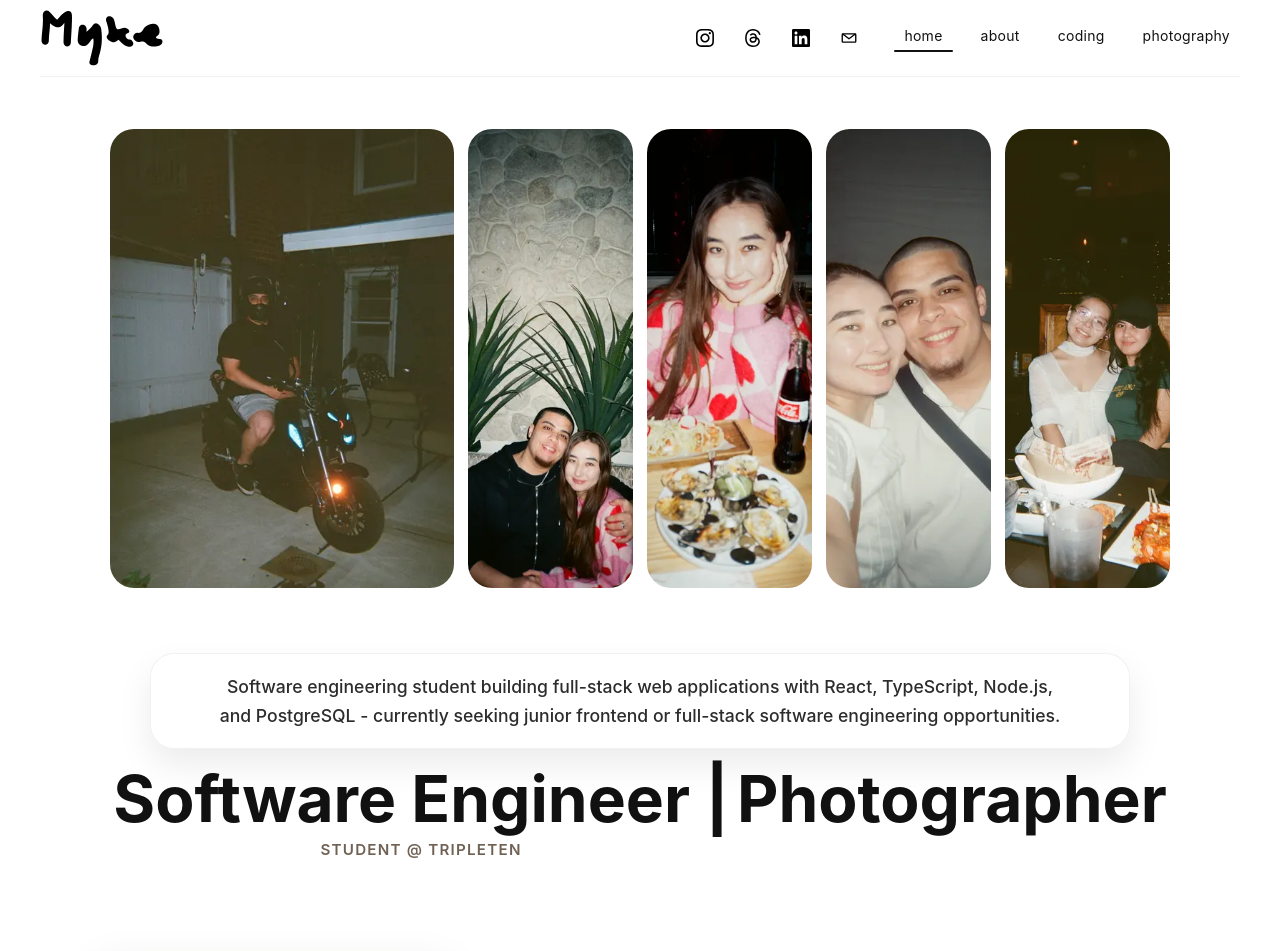
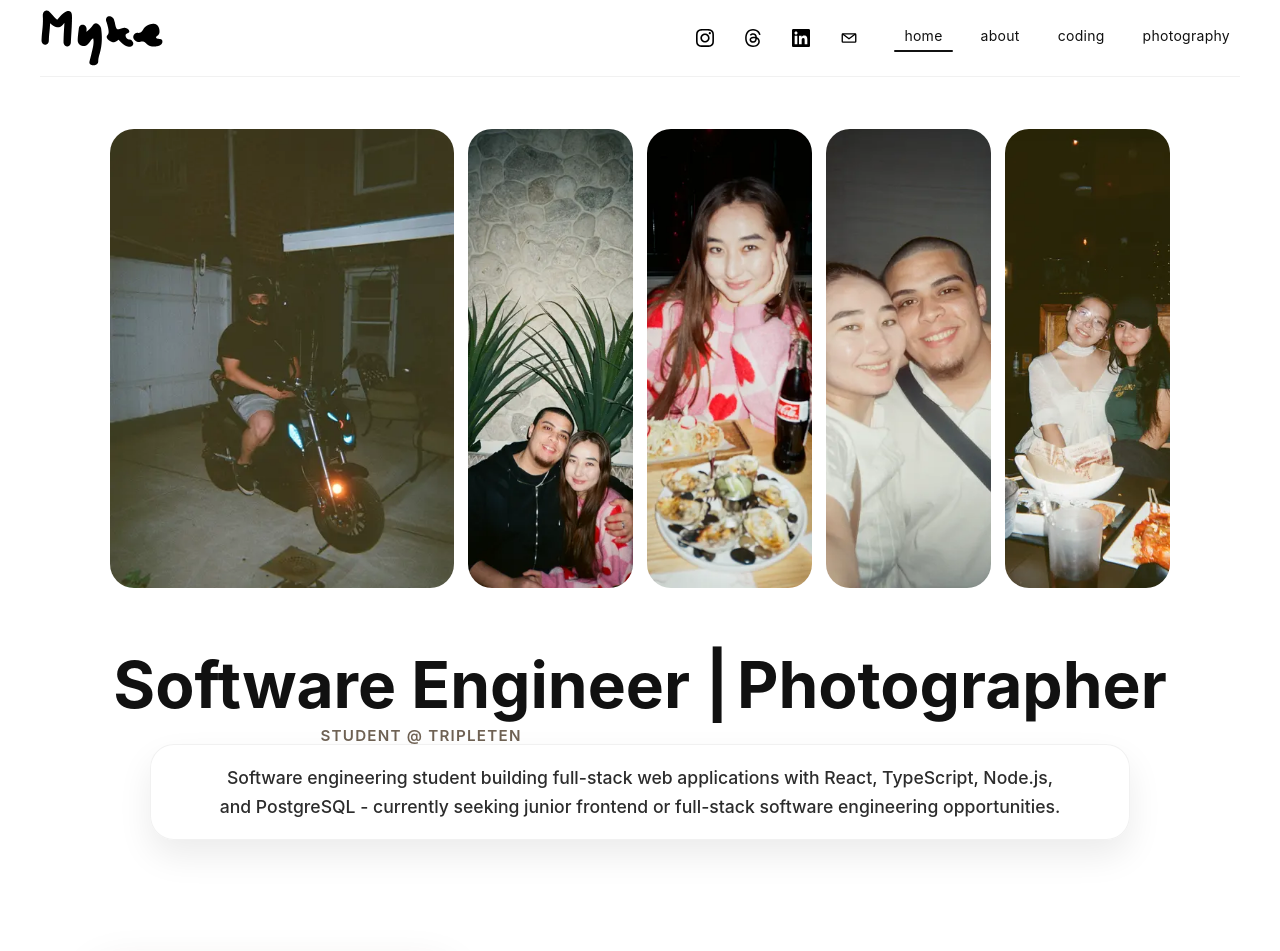
Before and after one commit to MykeRam/Mykes-Photog, a React (Vite) app in the folder client/: page / in a window 1280 px wide. Shown: the top 951 px of the page. Built offline with nearby package versions, Linux system fonts and the light colour scheme; the HTML template or start-up script is replaced by a standard one.

Commit message:
Move hero role note below title

```diff
--- a/client/src/components/Home/Home.jsx
+++ b/client/src/components/Home/Home.jsx
@@ -96,12 +96,6 @@ export default function Home({ sectionId = 'home' }) {
           </div>
 
           <div className="home-copy">
-            <div className="home-role-note-card">
-              <p className="home-role-note">
-                Software engineering student building full-stack web applications with React, TypeScript, Node.js,
-                and PostgreSQL - currently seeking junior frontend or full-stack software engineering opportunities.
-              </p>
-            </div>
             <h1 id="home-title" className="home-title">
               <span className="home-title-primary">
                 <span className="home-title-role">Software Engineer |</span>
@@ -109,6 +103,12 @@ export default function Home({ sectionId = 'home' }) {
               </span>
               <span className="home-title-secondary">Photographer</span>
             </h1>
+            <div className="home-role-note-card">
+              <p className="home-role-note">
+                Software engineering student building full-stack web applications with React, TypeScript, Node.js,
+                and PostgreSQL - currently seeking junior frontend or full-stack software engineering opportunities.
+              </p>
+            </div>
           </div>
         </div>
       </div>
```
